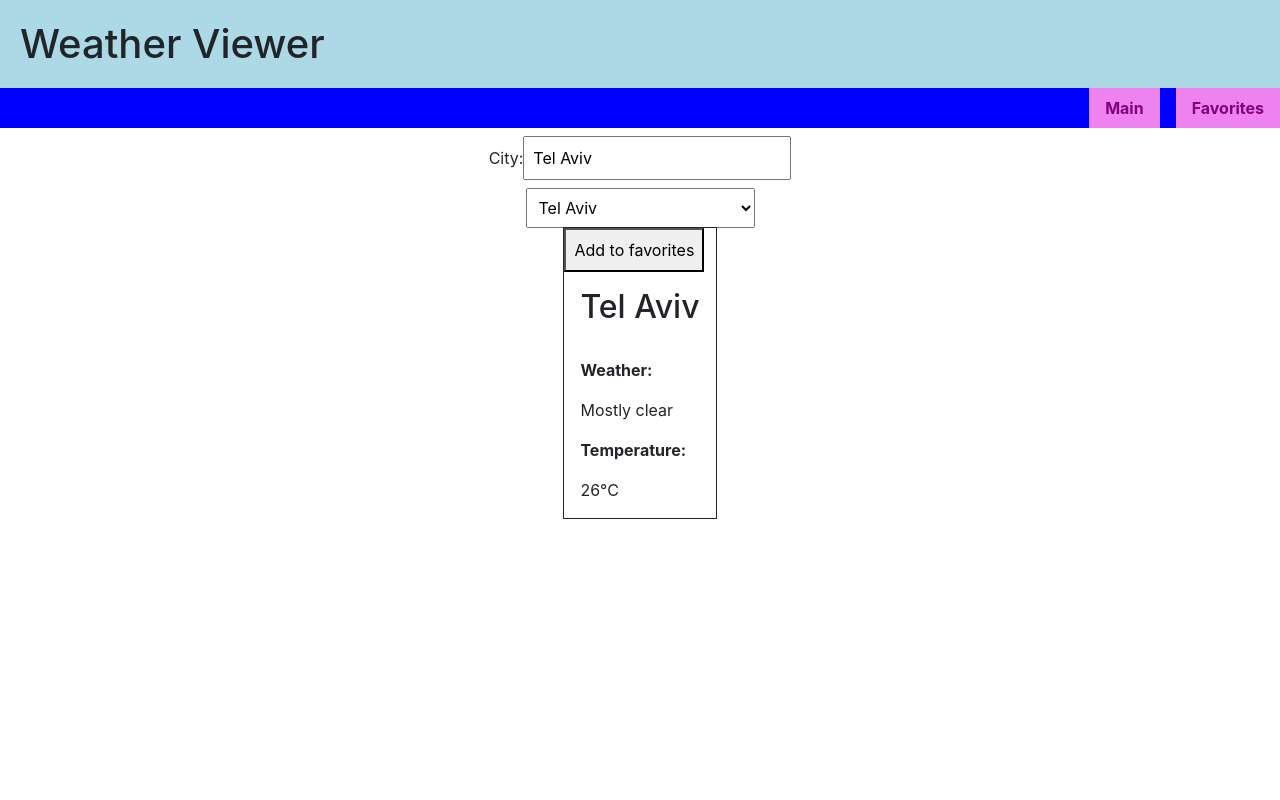
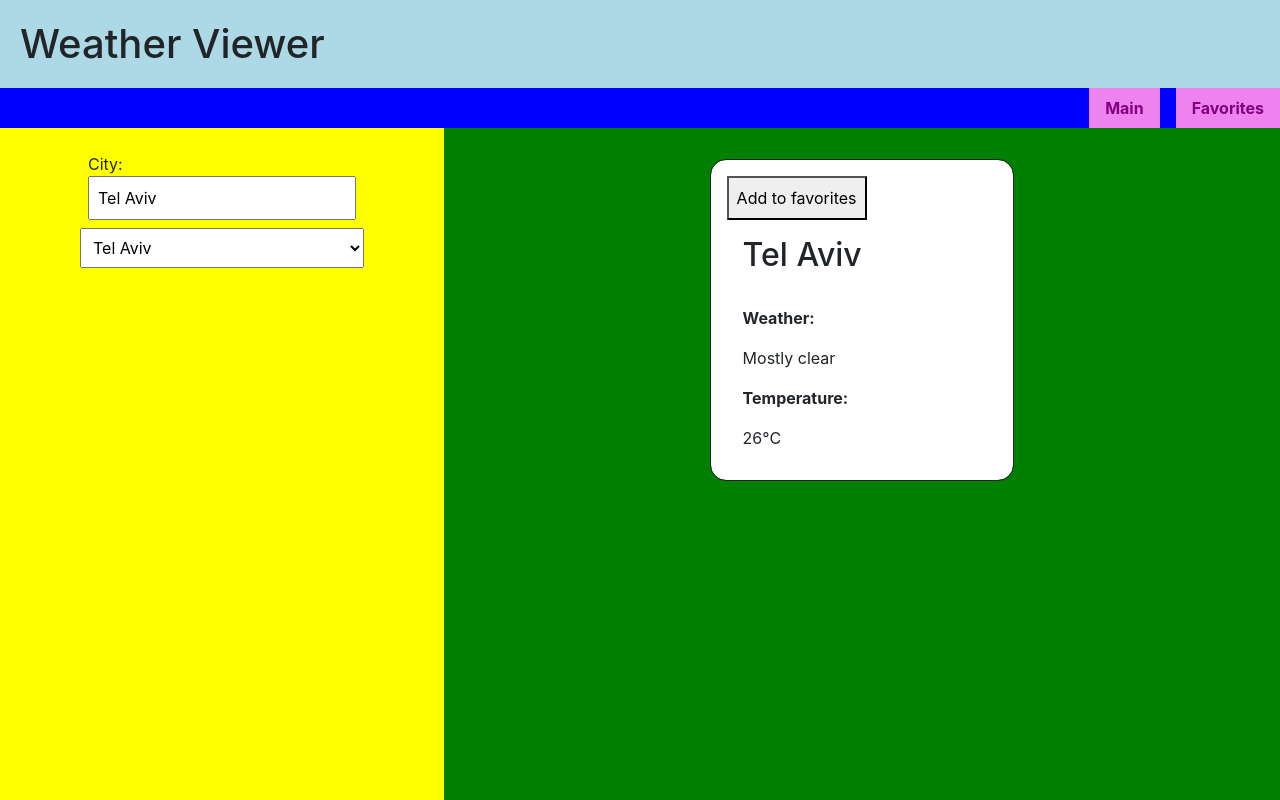
Before and after one commit to NoamAnisfeld/weather-utopia, a React (Create React App) app: page / in a window 1280 px wide. Built offline with nearby package versions, Linux system fonts and the light colour scheme.

Commit message:
some classes and styling

```diff
--- a/src/App.css
+++ b/src/App.css
@@ -24,6 +24,12 @@ h1 {
   background: lightblue;
 }
 
+.App {
+  min-height: 100vh;
+  display: grid;
+  grid-template-rows: auto auto 1fr;
+}
+
 nav {
   display: flex;
   gap: 1em;
@@ -40,3 +46,36 @@ nav > a {
   text-decoration: none;
   font-weight: bold;
 }
+
+main {
+  display: grid;
+  padding: 0;
+  grid-auto-flow: column;
+  grid-auto-columns: auto 1fr;
+  width: 100%;
+  height: 100%;
+}
+
+.city-search {
+  background: yellow;
+  width: min-content;
+  padding: 1em 5em;
+  display: flex;
+  flex-direction: column;
+}
+
+.info-area {
+  background: green;
+  padding: 2em;
+  display: flex;
+  justify-content: center;
+}
+
+.city-info-widget {
+  outline: 1px solid;
+  padding: 1em;
+  width: 30ch;
+  height: 20em;
+  background: white;
+  border-radius: 15px;
+}
--- a/src/components/CityInfoWidget.tsx
+++ b/src/components/CityInfoWidget.tsx
@@ -24,7 +24,7 @@ export default function CityInfoWidget({
         })()
     }, [cityKey]);
 
-    return <div className="outlined">
+    return <div className="city-info-widget">
         <FavoritesControlButton {...{
             cityKey,
             cityName,
--- a/src/components/CitySearchBox.tsx
+++ b/src/components/CitySearchBox.tsx
@@ -47,7 +47,7 @@ export default function CitySearchBox({
         }
     }, [citiesList, cityName, setCityKey]);
 
-   return <>
+   return <div className="city-search">
         <label>
             City:
             <input
@@ -70,5 +70,5 @@ export default function CitySearchBox({
         >
             {citiesToOptionList(citiesList)}
         </select>
-    </>
+    </div>
 }
--- a/src/components/Main.tsx
+++ b/src/components/Main.tsx
@@ -13,15 +13,17 @@ export default function Main({
     setCityKey: (cityKey: string) => void,
 } ) {
 
-    return <>
+    return <main>
         <CitySearchBox {...{
             cityName,
             setCityName,
             setCityKey,
         }} />
-        <CityInfoWidget {...{
-            cityName,
-            cityKey,
-        }}/>
-    </>
+        <div className="info-area">
+            <CityInfoWidget {...{
+                cityName,
+                cityKey,
+            }}/>
+        </div>
+    </main>
 }
```
